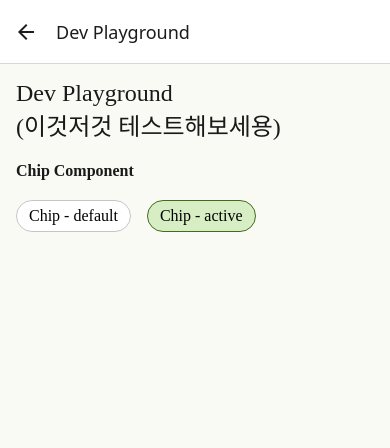
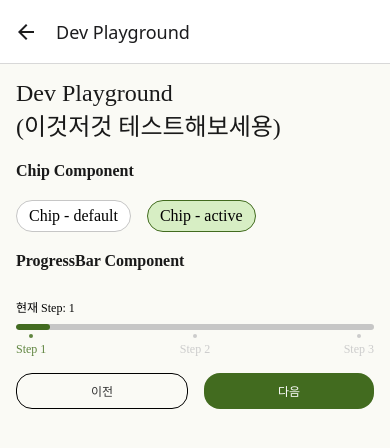
Before and after one commit to modam-team/front-app, a React Native app: screen /DevPlayground in a window 390 px wide. Shown: the top 448 px of the page. Built offline with nearby package versions, Linux system fonts and the light colour scheme; what react-native-worklets would draw is missing.

Commit message:
[Feat] 진행바 컴포넌트 추가 (#14)
* [Feat] ProgressBar 컴포넌트 추가

* [Style] Progress Bar에 애니메이션 추가

```diff
--- /dev/null
+++ b/src/components/ProgressBar.js
@@ -0,0 +1,137 @@
+import { radius } from "../theme/radius";
+import { colors } from "@theme/colors";
+import { spacing } from "@theme/spacing";
+import { typography } from "@theme/typography";
+import React, { useEffect, useRef, useState } from "react";
+import { Animated, Easing, StyleSheet, Text, View } from "react-native";
+
+const BAR_HEIGHT = 6; // 진행 바 높이
+const BASE_WIDTH = 360; // 진행바 전체 가로 길이
+const DOT_SIZE = 4; // 점 크기
+
+// 진행 단계 별 진행 바 채워지는 가로 길이
+const STEP_WIDTHS = {
+  1: 34,
+  2: 197,
+  3: 360,
+};
+
+export default function ProgressBar({ currentStep = 1, totalSteps = 3 }) {
+  const [containerWidth, setContainerWidth] = useState(BASE_WIDTH);
+
+  const safeStep = Math.min(Math.max(currentStep, 1), totalSteps);
+  const baseWidth = STEP_WIDTHS[safeStep] ?? 0;
+
+  // 실제 기기 너비에 맞게 스케일링
+  const scale = containerWidth / BASE_WIDTH;
+  const activeWidth = baseWidth * scale;
+
+  // 1부터 totalSteps까지의 숫자 배열 생성
+  const steps = Array.from({ length: totalSteps }, (_, i) => i + 1);
+
+  // 진행바 애니메이션에서 사용할 값
+  const animatedWidth = useRef(new Animated.Value(0)).current;
+
+  // activeWidth가 바뀔 때마다 애니메이션 실행하기
+  useEffect(() => {
+    Animated.timing(animatedWidth, {
+      toValue: activeWidth,
+      duration: 400,
+      easing: Easing.out(Easing.poly(4)),
+      useNativeDriver: false,
+    }).start();
+  }, [activeWidth, animatedWidth]);
+
+  return (
+    <View style={styles.wrap}>
+      <View
+        style={styles.barContainer}
+        onLayout={(e) => {
+          const { width } = e.nativeEvent.layout;
+          if (width > 0) {
+            setContainerWidth(width);
+          }
+        }}
+      >
+        {/* 전체 회색 바 */}
+        <View style={styles.track} />
+
+        {/* 진행된 초록색 라인 */}
+        <Animated.View style={[styles.activeTrack, { width: animatedWidth }]} />
+      </View>
+
+      {/* 점 + 라벨 */}
+      <View style={styles.stepsRow}>
+        {steps.map((step) => {
+          const isActive = step === safeStep;
+          const color = isActive ? colors.primary[400] : colors.mono[200];
+
+          return (
+            <View
+              key={step}
+              style={styles.stepItem}
+            >
+              <View
+                style={[
+                  styles.dot,
+                  {
+                    backgroundColor: color,
+                  },
+                ]}
+              />
+              <Text style={[styles.label, { color }]}>{`Step ${step}`}</Text>
+            </View>
+          );
+        })}
+      </View>
+    </View>
+  );
+}
+
+const styles = StyleSheet.create({
+  wrap: {
+    width: "100%",
+  },
+  barContainer: {
+    width: "100%",
+    height: BAR_HEIGHT,
+    borderRadius: radius[100],
+    position: "relative",
+    overflow: "hidden",
+  },
+  track: {
+    position: "absolute",
+    left: 0,
+    right: 0,
+    top: 0,
+    bottom: 0,
+    backgroundColor: colors.mono[400],
+  },
+  activeTrack: {
+    position: "absolute",
+    left: 0,
+    top: 0,
+    height: BAR_HEIGHT,
+    borderRadius: radius[100],
+    backgroundColor: colors.primary[500],
+  },
+
+  stepsRow: {
+    marginTop: spacing.xs,
+    flexDirection: "row",
+    justifyContent: "space-between",
+    alignItems: "flex-start",
+  },
+  stepItem: {
+    alignItems: "center",
+  },
+  dot: {
+    width: DOT_SIZE,
+    height: DOT_SIZE,
+    borderRadius: 999,
+  },
+  label: {
+    marginTop: spacing.xs,
+    ...typography["detail-regular"],
+  },
+});
--- a/src/screens/DevPlaygroundScreen.js
+++ b/src/screens/DevPlaygroundScreen.js
@@ -1,13 +1,26 @@
 import Chip from "@components/Chip";
+import ProgressBar from "@components/ProgressBar";
 import { colors } from "@theme/colors";
 import { radius } from "@theme/radius";
 import { spacing } from "@theme/spacing";
 import { typography } from "@theme/typography";
 import React, { useState } from "react";
-import { ScrollView, StyleSheet, Text, View } from "react-native";
+import {
+  ScrollView,
+  StyleSheet,
+  Text,
+  TouchableOpacity,
+  View,
+} from "react-native";
 
 export default function DevPlaygroundScreen() {
   const [SelectedChip, setSelectedChip] = useState(false);
+
+  // progress bar 테스트용 현재 스텝 state
+  const [step, setStep] = useState(1);
+
+  const goPrev = () => setStep((prev) => Math.max(1, prev - 1));
+  const goNext = () => setStep((prev) => Math.min(3, prev + 1));
 
   return (
     <ScrollView style={styles.container}>
@@ -30,6 +43,37 @@ export default function DevPlaygroundScreen() {
           onPress={() => {}}
         />
       </View>
+
+      {/* SECTION: ProgressBar 컴포넌트 */}
+      <Text style={styles.label}>ProgressBar Component</Text>
+
+      {/* 현재 step 표시 */}
+      <Text style={styles.subLabel}>현재 Step: {step}</Text>
+
+      {/* 애니메이션 되는 ProgressBar */}
+      <ProgressBar
+        currentStep={step}
+        totalSteps={3}
+      />
+
+      {/* Step 변경 버튼 */}
+      <View style={styles.stepButtons}>
+        <TouchableOpacity
+          style={[styles.stepButton, styles.stepButtonOutline]}
+          onPress={goPrev}
+        >
+          <Text style={styles.stepButtonText}>이전</Text>
+        </TouchableOpacity>
+
+        <TouchableOpacity
+          style={[styles.stepButton, styles.stepButtonFilled]}
+          onPress={goNext}
+        >
+          <Text style={[styles.stepButtonText, { color: colors.mono[0] }]}>
+            다음
+          </Text>
+        </TouchableOpacity>
+      </View>
     </ScrollView>
   );
 }
@@ -43,13 +87,43 @@ const styles = StyleSheet.create({
     ...typography["heading-1-medium"],
   },
   label: {
-    marginTop: 20,
+    marginVertical: 20,
     ...typography["body-1-bold"],
   },
+
   row: {
-    marginTop: 20,
     flexDirection: "row",
     gap: spacing.buttonX,
     flexWrap: "wrap",
   },
+
+  subLabel: {
+    ...typography["detail-regular"],
+    color: colors.mono[1000],
+    marginVertical: spacing.s,
+  },
+
+  stepButtons: {
+    marginTop: spacing.m,
+    flexDirection: "row",
+    gap: spacing.m,
+  },
+  stepButton: {
+    flex: 1,
+    paddingVertical: spacing.s,
+    borderRadius: radius[500],
+    alignItems: "center",
+    justifyContent: "center",
+  },
+  stepButtonOutline: {
+    borderWidth: 1,
+    borderColor: colors.mono[300],
+  },
+  stepButtonFilled: {
+    backgroundColor: colors.primary[500],
+  },
+  stepButtonText: {
+    ...typography["detail-regular"],
+    color: colors.mono[900],
+  },
 });
```
